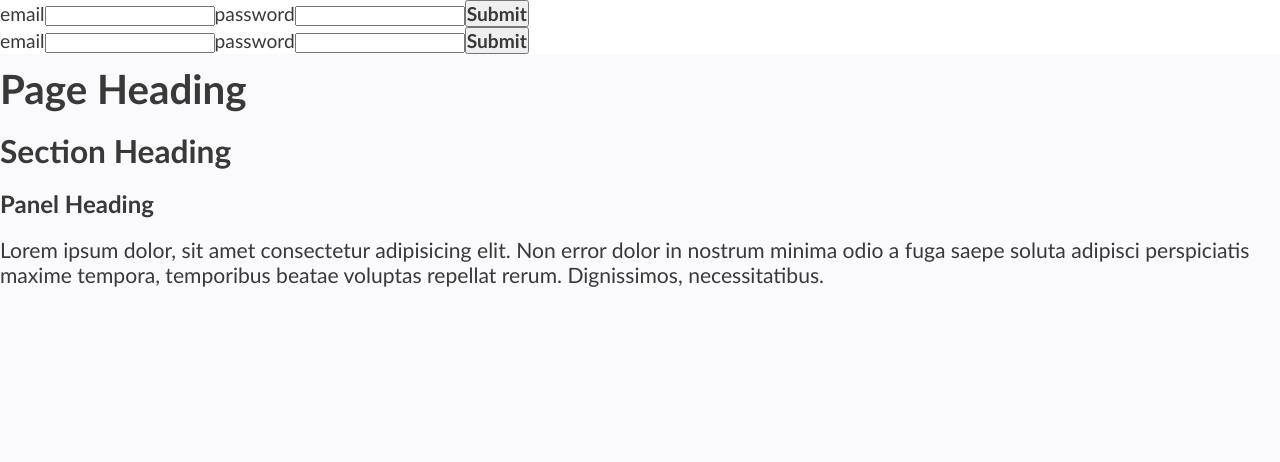
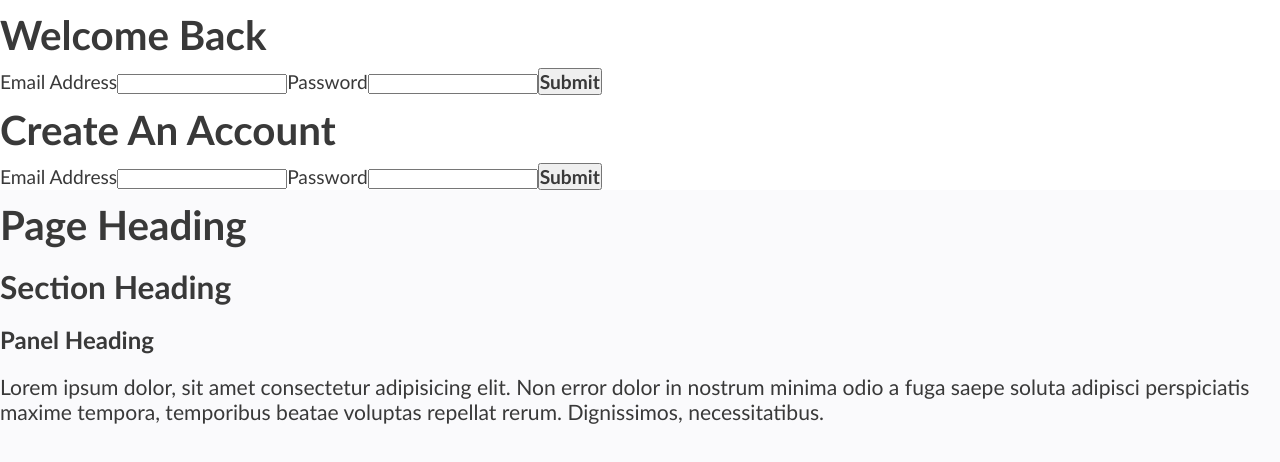
Before and after one commit to nology-tech/Union-Client-Project, a React (Vite) app: page / in a window 1280 px wide. Shown: the top 462 px of the page. Built offline with nearby package versions, Linux system fonts and the light colour scheme.

Commit message:
Final changes to form

```diff
--- a/src/App.tsx
+++ b/src/App.tsx
@@ -39,16 +39,16 @@ const App = () => {
   return (
     <div>
       <Form
-        setUser={setUser}
         handleLogin={handleLogin}
         setEmail={setEmail}
         setPassword={setPassword}
+        label="Welcome Back"
       />
       <Form
-        setUser={setUser}
         handleLogin={handleRegister}
         setEmail={setEmail}
         setPassword={setPassword}
+        label="Create An Account"
       />
       <Routes>
         <Route path="*" element={<Home />} />
--- a/src/components/Form/Form.tsx
+++ b/src/components/Form/Form.tsx
@@ -2,13 +2,13 @@ import { FormEvent, MouseEventHandler } from "react";
 import "./Form.scss";
 
 type FormProps = {
-  setUser: (user: string) => void;
   handleLogin: MouseEventHandler<HTMLButtonElement>;
   setEmail: (email: string) => void;
   setPassword: (password: string) => void;
+  label: string;
 };
 
-const Form = ({ setUser, handleLogin, setEmail, setPassword }: FormProps) => {
+const Form = ({ handleLogin, setEmail, setPassword, label }: FormProps) => {
   const handleEmailInput = (event: FormEvent<HTMLInputElement>) => {
     setEmail(event.currentTarget.value);
   };
@@ -19,9 +19,10 @@ const Form = ({ setUser, handleLogin, setEmail, setPassword }: FormProps) => {
 
   return (
     <div>
-      <label htmlFor="email">email</label>
+      <h1>{label}</h1>
+      <label htmlFor="email">Email Address</label>
       <input type="text" id="email" onChange={handleEmailInput} />
-      <label htmlFor="password">password</label>
+      <label htmlFor="password">Password</label>
       <input type="text" id="password" onChange={handlePasswordInput} />
       <button type="submit" onClick={handleLogin}>
         Submit
```
